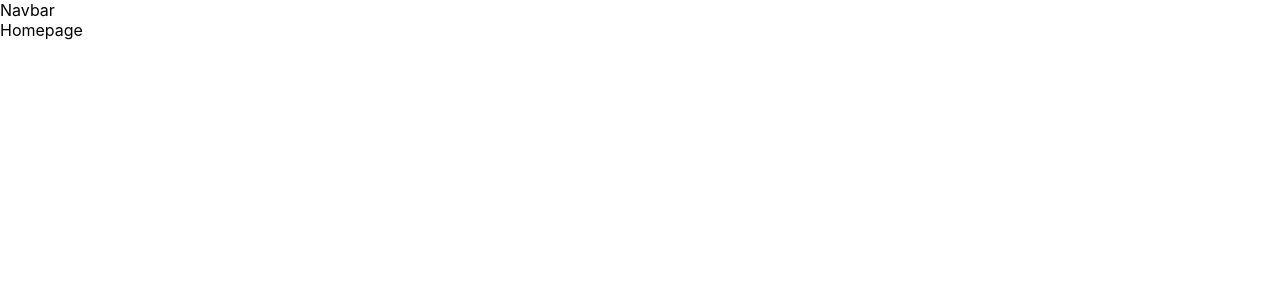
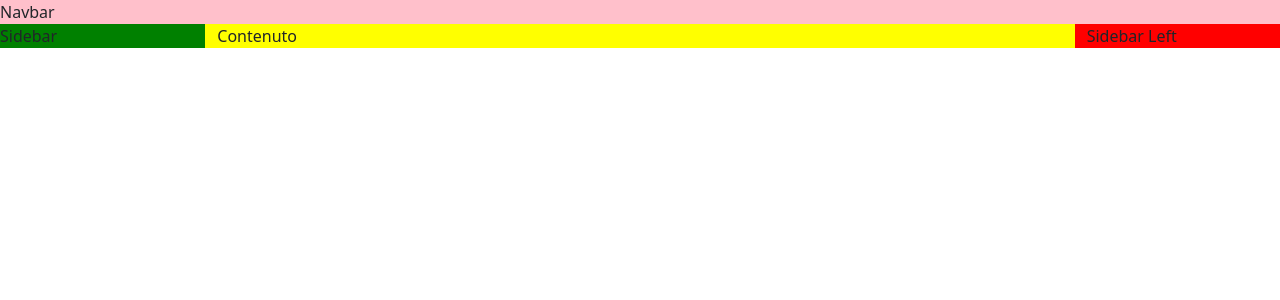
Before and after one commit to GastoneCanessa/tasknest_front, a React (Create React App) app: page / in a window 1280 px wide. Shown: the top 300 px of the page. Built offline with nearby package versions, Linux system fonts and the light colour scheme.

Commit message:
progress1

```diff
--- a/src/App.js
+++ b/src/App.js
@@ -3,6 +3,8 @@ import './App.css';
 import { BrowserRouter, Route, Routes } from 'react-router-dom';
 import Navbar from './components/common/Navbar';
 import Homepage from './pages/Home';
+import Register from './pages/Register';
+import Login from './pages/Login';
 
 function App() {
   return (
@@ -10,6 +12,8 @@ function App() {
       <Navbar />
       <Routes>
         <Route index element={<Homepage />}/>
+        <Route path="/user/register" element={<Register/>} />
+        <Route path="/user/login" element={<Login/>} />
       </Routes>
     </BrowserRouter >
   );
--- a/src/components/common/Navbar.js
+++ b/src/components/common/Navbar.js
@@ -1,8 +1,8 @@
 const Navbar = () => {
     return (
-        <>
+        <div className="" style={{background:"pink"}}>
             <div>Navbar</div>
-        </>
+        </div>
     )
 }
 export default Navbar;
--- a/src/pages/Home.js
+++ b/src/pages/Home.js
@@ -1,7 +1,12 @@
+import React from 'react';
+import 'bootstrap/dist/css/bootstrap.css';
+
 export default function Homepage() {
     return (
-        <>
-            <div>Homepage</div>
-        </>
+        <div className="row ">
+            <div className="col-2"style={{background:"green"}}>Sidebar</div>
+            <div className="col-8" style={{background:"yellow"}}>Contenuto</div>
+            <div className="col-2" style={{background:"red"}}>Sidebar Left</div>
+        </div>
     )
 }
--- a/src/pages/Login.js
+++ b/src/pages/Login.js
@@ -0,0 +1,7 @@
+export default function Login() {
+    return (
+        <>
+            <div>Login</div>
+        </>
+    )
+}
--- a/src/pages/Register.js
+++ b/src/pages/Register.js
@@ -0,0 +1,7 @@
+export default function Register() {
+    return (
+        <>
+            <div>Register</div>
+        </>
+    )
+}
```
